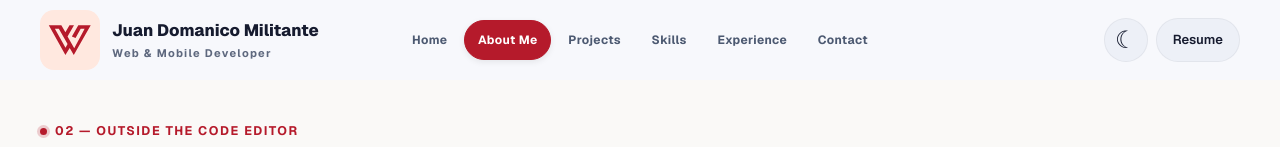
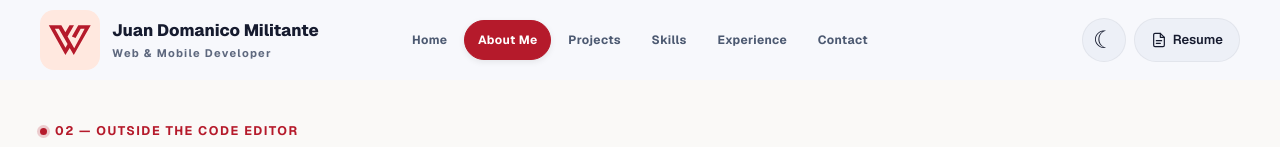
Before and after one commit to huwanwanwan/MY-PORTFOLIO, a Next.js app: page /about in a window 1280 px wide. Shown: the top 147 px of the page. Built offline with nearby package versions, Linux system fonts and the light colour scheme.

Commit message:
Add document icon to header resume button

```diff
--- a/components/site-shell.tsx
+++ b/components/site-shell.tsx
@@ -204,6 +204,10 @@ export default function SiteShell({ activePage, children }: SiteShellProps) {
               rel="noopener noreferrer"
               aria-label="View resume (opens in a new tab)"
             >
+              <svg width="16" height="16" viewBox="0 0 24 24" fill="none" stroke="currentColor" strokeWidth="1.8" strokeLinecap="round" strokeLinejoin="round" aria-hidden="true">
+                <path d="M14 2H6a2 2 0 0 0-2 2v16a2 2 0 0 0 2 2h12a2 2 0 0 0 2-2V8z" />
+                <path d="M14 2v6h6M8 13h8M8 17h6" />
+              </svg>
               Resume
             </a>
           </div>
```
Also changed, not shown: app/globals.css.
